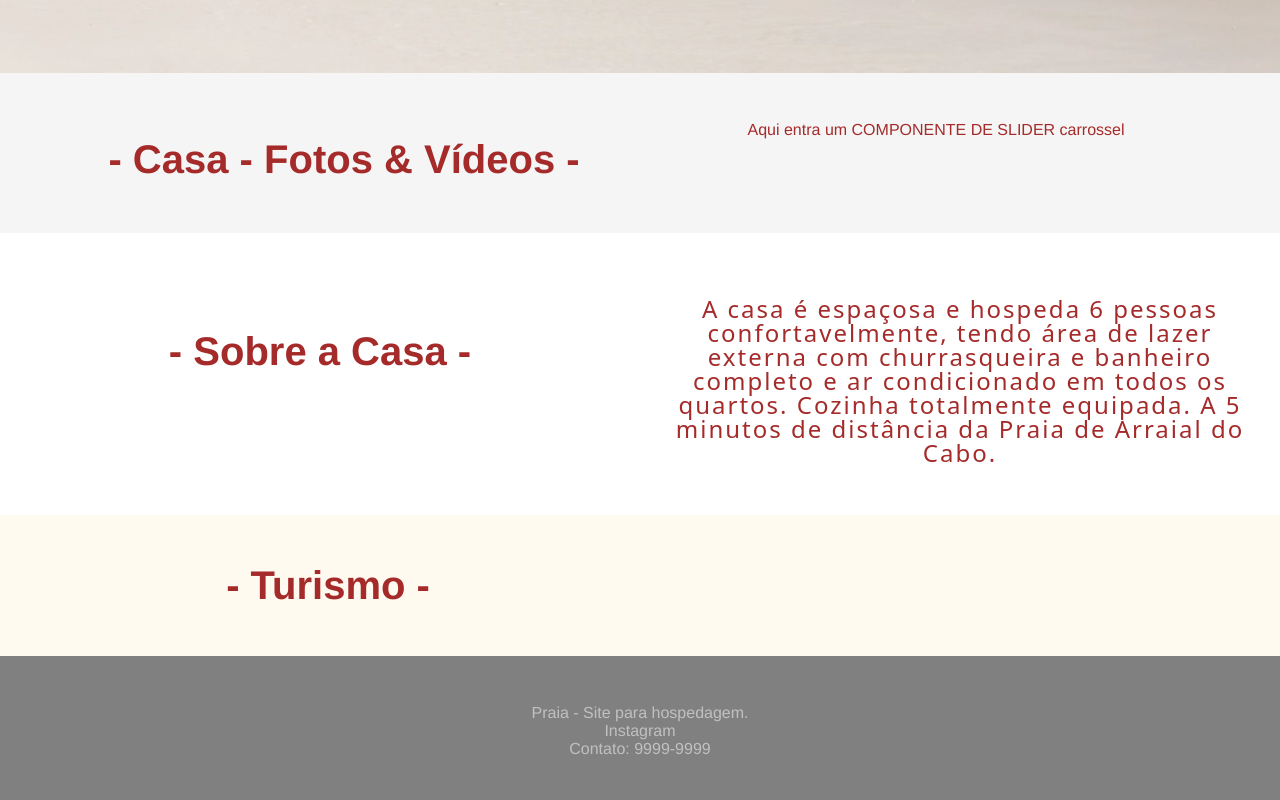
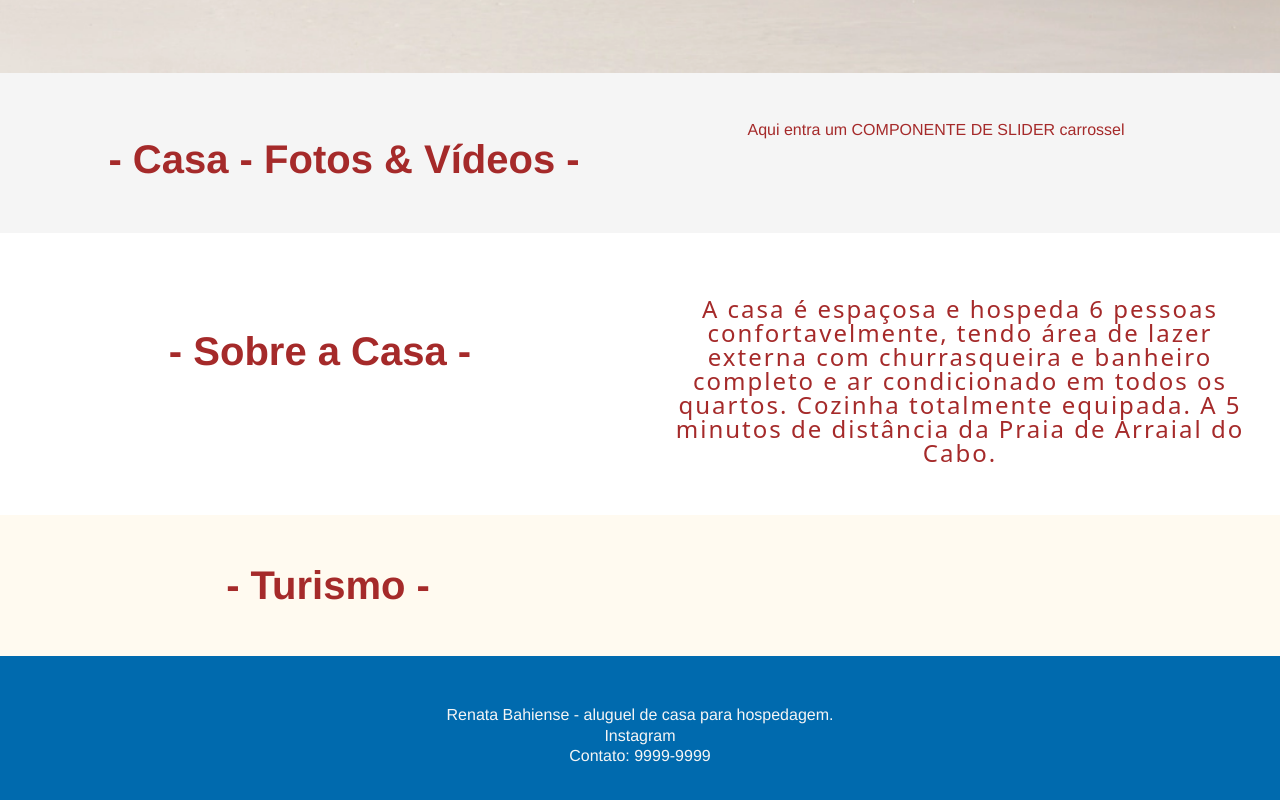
Before and after one commit to MahAzevedo/praia, a React (Vite) app: page / in a window 1280 px wide. Shown: the part 781-1581 px from the top of the page. Built offline with nearby package versions, Linux system fonts and the light colour scheme.

Commit message:
modified:   src/Components/Footer.jsx  &  src/Components/Footer.module.css

```diff
--- a/src/Components/Footer.jsx
+++ b/src/Components/Footer.jsx
@@ -1,14 +1,13 @@
 import React from 'react';
 import styles from './Footer.module.css';
-// import Logo from '../Assets/logo.jpeg?react'; funcionando ok
 
 const Footer = () => {
   return (
-    <footer className={styles.footer}>
-      <p>Praia - Site para hospedagem.</p>
+    <footer className={styles.containerFooter}>
+      <div className={styles.footer}></div>
+      <p>Renata Bahiense - aluguel de casa para hospedagem.</p>
       <p>Instagram</p>
       <p>Contato: 9999-9999</p>
-      {/* <img src={Logo} alt="Logo do Instagram" />  */}
     </footer>
   );
 };
--- a/src/Components/Footer.module.css
+++ b/src/Components/Footer.module.css
@@ -1,14 +1,27 @@
-.footer {
-    background: gray;
-    /* background: #C0C0C0; */
-    /* color: gray; */
-    color: #C0C0C0;
+.containerFooter {
+    background-color: #006AAE;
+    color: whitesmoke;
     padding: 3rem 3rem 3rem 3rem;
     height: 10rem;
     text-align: center;
+    display: grid;
+    /* background: gray; */
+    /* background: #C0C0C0; */
+    /* color: gray; */
+    /* color: #C0C0C0; */
     /* color: aquamarine; */
 }
 
-.footerContent p {
+.footer {
+    display: grid;
+    grid-template-columns: 1fr 1fr 1fr;
+}
+
+.footer p {
     margin-top: 1rem;
 }
+
+@media (min-width: 768px) {
+
+    /* display: block !important; */
+}
```
